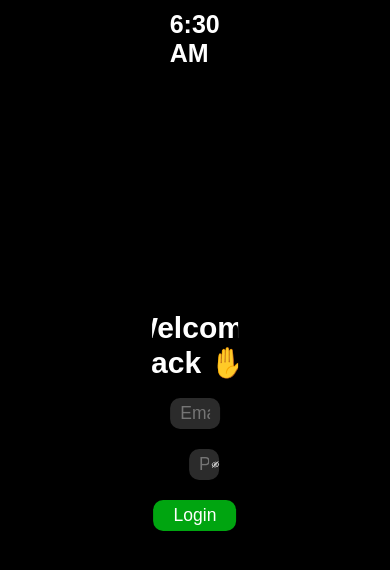
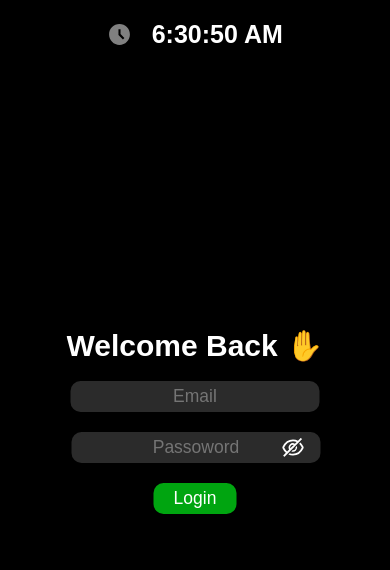
Before and after one commit to Anekantjainsagar/ollDashboarrdFrontend, a React (Create React App) app: page / in a window 390 px wide. Shown: the top 570 px of the page. Built offline with nearby package versions, Linux system fonts and the light colour scheme; no server answers.

Commit message:
CMnt change

```diff
--- a/src/App.js
+++ b/src/App.js
@@ -8,14 +8,11 @@ import Training from "./Components/Training/index";
 import axios from "axios";
 import { BASE_URL } from "./Utils";
 import Home from "./Monitor/Screens/Home/index";
-import RightSection from "./Monitor/Components/RightSection";
 import Database from "./Monitor/Screens/Database";
 import Offers from "./Monitor/Screens/Offers";
 import Agents from "./Monitor/Screens/Agents";
 import Programs from "./Monitor/Screens/Programs";
-import Sidebar from "./Monitor/Components/Sidebar";
 import MONITOR_BACKEND from "./Monitor/Utils";
-import styles from "./style.module.css";
 import OnboardingForm from "./Components/Training/Components/UsersData/OnboardingForm";
 import ProgramReport from "./Monitor/Screens/ProgramReport";
 import ProgramReportDetails from "./Monitor/Screens/ProgramReportDetails";
--- a/src/Components/Login/style.module.css
+++ b/src/Components/Login/style.module.css
@@ -81,3 +81,80 @@
   border-radius: 1rem;
   margin-top: 1rem;
 }
+
+@media (max-width: 500px) {
+  .time {
+    display: flex;
+    align-items: center;
+    font-size: 2.5rem;
+    width: 55%;
+    justify-content: space-evenly;
+    font-weight: 700;
+    color: white;
+    margin-top: 2rem;
+  }
+
+  .container .box {
+    width: 90%;
+    height: fit-content;
+    border-radius: 1rem;
+    padding: 0.4rem 1rem;
+    display: flex;
+    justify-content: center;
+    align-items: center;
+    flex-direction: column;
+    position: absolute;
+    top: 50%;
+    left: 50%;
+    transform: translate(-50%, -50%);
+  }
+
+  .container .box h1 {
+    color: white;
+    font-size: 3rem;
+    font-weight: 700;
+    margin-bottom: 0.75rem;
+  }
+
+  .inputBox {
+    width: 100%;
+    display: flex;
+    align-items: center;
+    justify-content: center;
+  }
+
+  .container .box .inputEmail {
+    margin: 1rem 0;
+    background-color: #2b2b2b;
+    font-size: 1.75rem;
+    padding: 0.5rem 1rem;
+    border-radius: 1rem;
+    color: white;
+    border: none;
+    outline: none;
+    width: 75%;
+  }
+
+  .container .box .inputPassword {
+    margin: 1rem 0;
+    margin-left: 2.7rem;
+    background-color: #2b2b2b;
+    font-size: 1.75rem;
+    padding: 0.5rem 1rem;
+    border-radius: 1rem;
+    color: white;
+    border: none;
+    outline: none;
+    width: 75%;
+  }
+
+  .container .box .btn {
+    background-color: #00a510;
+    color: white;
+    border: none;
+    font-size: 1.75rem;
+    padding: 0.5rem 2rem;
+    border-radius: 1rem;
+    margin-top: 1rem;
+  }
+}
--- a/src/Components/UsersData/FloatingUserData.js
+++ b/src/Components/UsersData/FloatingUserData.js
@@ -1072,6 +1072,7 @@ const FloatingUserData = ({
               <>
                 <div
                   className="commentsDisplay"
+                  style={{ gridTemplateColumns: "26% 45% 27%" }}
                   onClick={() => setCmntDeleteDisplay(!cmntDeleteDisplay)}
                 >
                   <h3>
@@ -1103,6 +1104,7 @@ const FloatingUserData = ({
                     <div
                       className="commentsDisplay"
                       key={i}
+                      style={{ gridTemplateColumns: "26% 45% 27%" }}
                       onClick={() => setCmntDeleteDisplay(!cmntDeleteDisplay)}
                     >
                       <h3>{user ? user : "Samantha"}</h3>
--- a/src/Monitor/Components/AddStatusFollowUp/index.js
+++ b/src/Monitor/Components/AddStatusFollowUp/index.js
@@ -1,6 +1,6 @@
 import React, { useState } from "react";
 import Modal from "react-modal";
-import { AiOutlineClose, AiOutlinePlus } from "react-icons/ai";
+import { AiOutlineClose } from "react-icons/ai";
 import styles from "./style.module.css";
 import axios from "axios";
 import MONITOR_BACKEND from "../../Utils";
--- a/src/Monitor/Components/FollowUp/Bar/index.js
+++ b/src/Monitor/Components/FollowUp/Bar/index.js
@@ -9,10 +9,10 @@ const Bar = ({ follow, schools, getFollowUps, getUsers }) => {
 
   useEffect(() => {
     const sch = schools?.find((e) => {
-      return e?._id == follow?.schoolId;
+      return e?._id === follow?.schoolId;
     });
     setSchool(sch);
-  }, [schools]);
+  }, [schools, follow?.schoolId]);
 
   const [followUpModal, setFollowUpModal] = useState(false);
   function openFollowModal() {
```
Also changed, not shown: 12 other files (tests, documents, lock files or other folders).
